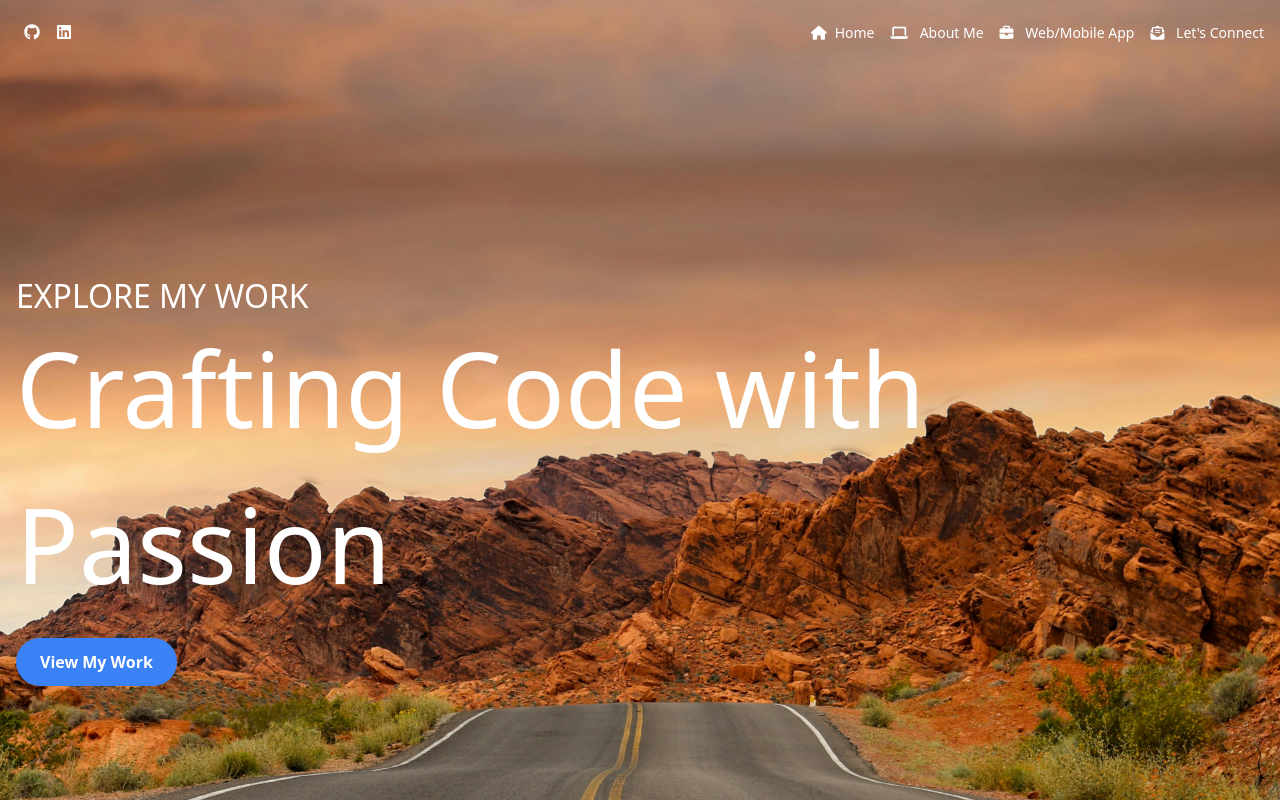
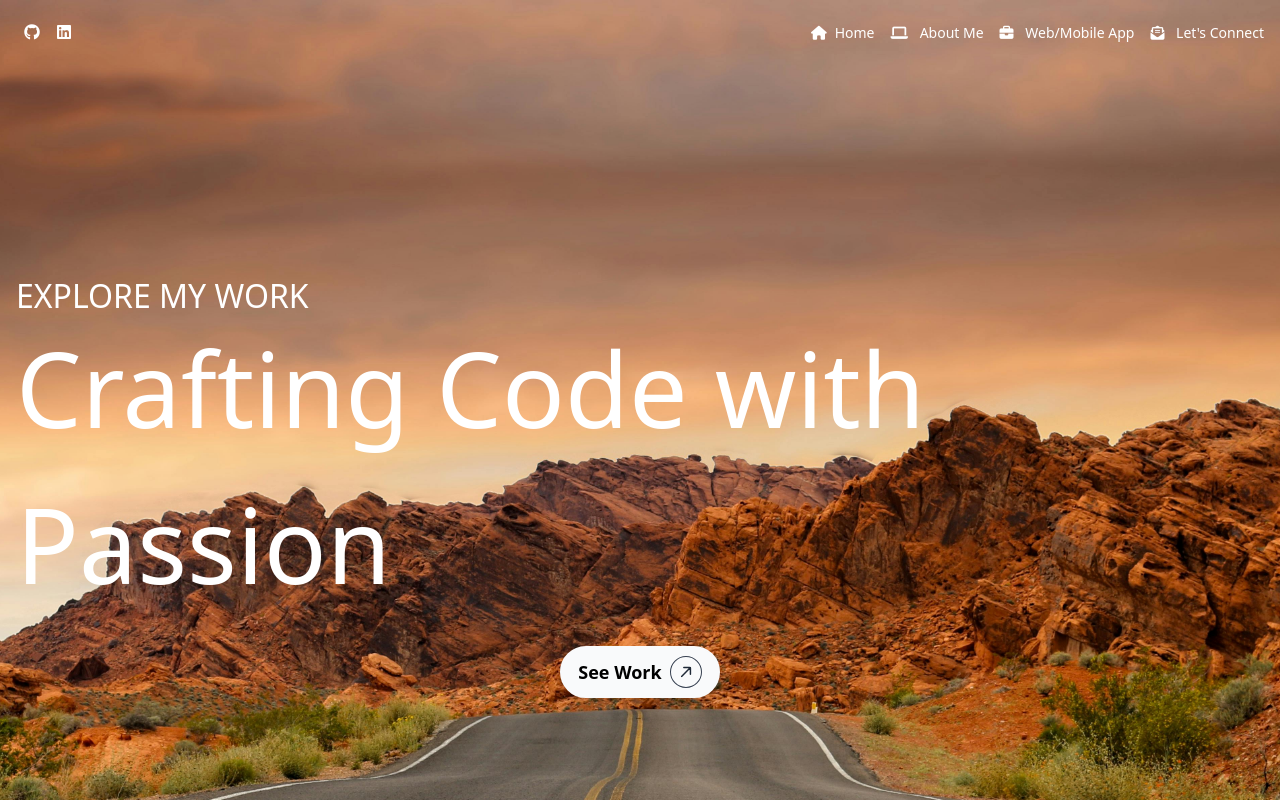
Before and after one commit to cjara002/cj-portfolio, a React (Vite) app: page / in a window 1280 px wide. Shown: the top 800 px of the page. Built offline with nearby package versions, Linux system fonts and the light colour scheme.

Commit message:
made a CTA button

```diff
--- a/src/components/Home/Home.tsx
+++ b/src/components/Home/Home.tsx
@@ -26,17 +26,26 @@
       <h1 className="font-montserrat text-[5rem] sm:text-[2.5rem] md:text-[4.5rem] lg:text-[6.5rem] animate-fadein">
         Crafting Code with Passion
       </h1>
-    <div className="mt-4">
+      <div className="mt-6 flex justify-center">
         <a
-        href="#work"
-        className="inline-block px-6 py-3 bg-blue-500 text-white font-bold rounded-full hover:bg-blue-600 transition-all duration-300"
+          href="#projects"
+          className="flex text-black justify-center gap-2 items-center mx-auto shadow-xl text-lg bg-gray-50 backdrop-blur-md lg:font-semibold isolation-auto border-gray-50 relative z-10 px-4 py-2 overflow-hidden border-2 rounded-full group hover:bg-yellow-500 transition duration-300 ease-in-out"
         >
-        View My Work
+          See Work
+          <svg
+            className="w-8 h-8 group-hover:rotate-180 group-hover:bg-gray-50 text-gray-50 ease-linear duration-300 rounded-full border border-gray-700 group-hover:border-none p-2 rotate-45"
+            viewBox="0 0 16 19"
+            xmlns="http://www.w3.org/2000/svg"
+          >
+            <path
+              d="M7 18C7 18.5523 7.44772 19 8 19C8.55228 19 9 18.5523 9 18H7ZM8.70711 0.292893C8.31658 -0.0976311 7.68342 -0.0976311 7.29289 0.292893L0.928932 6.65685C0.538408 7.04738 0.538408 7.68054 0.928932 8.07107C1.31946 8.46159 1.95262 8.46159 2.34315 8.07107L8 2.41421L13.6569 8.07107C14.0474 8.46159 14.6805 8.46159 15.0711 8.07107C15.4616 7.68054 15.4616 7.04738 15.0711 6.65685L8.70711 0.292893ZM9 18L9 1H7L7 18H9Z"
+              className="fill-gray-800 group-hover:fill-gray-800"
+            />
+          </svg>
         </a>
       </div>
     </div>
   );
-
 
   return (
     <div className="container overflow-x-hidden">
@@ -48,7 +57,10 @@
 
       <TechUsed />
 
-      <div className="bg-desertBackGroundPattern py-10 bg-cover bg-center" id="projects">
+      <div
+        className="bg-desertBackGroundPattern py-10 bg-cover bg-center"
+        id="projects"
+      >
         <div className="container mx-auto">
           <Nav tabs className="mb-5">
             <NavItem>
```
Lines whose indentation alone changed are shown as unchanged.
